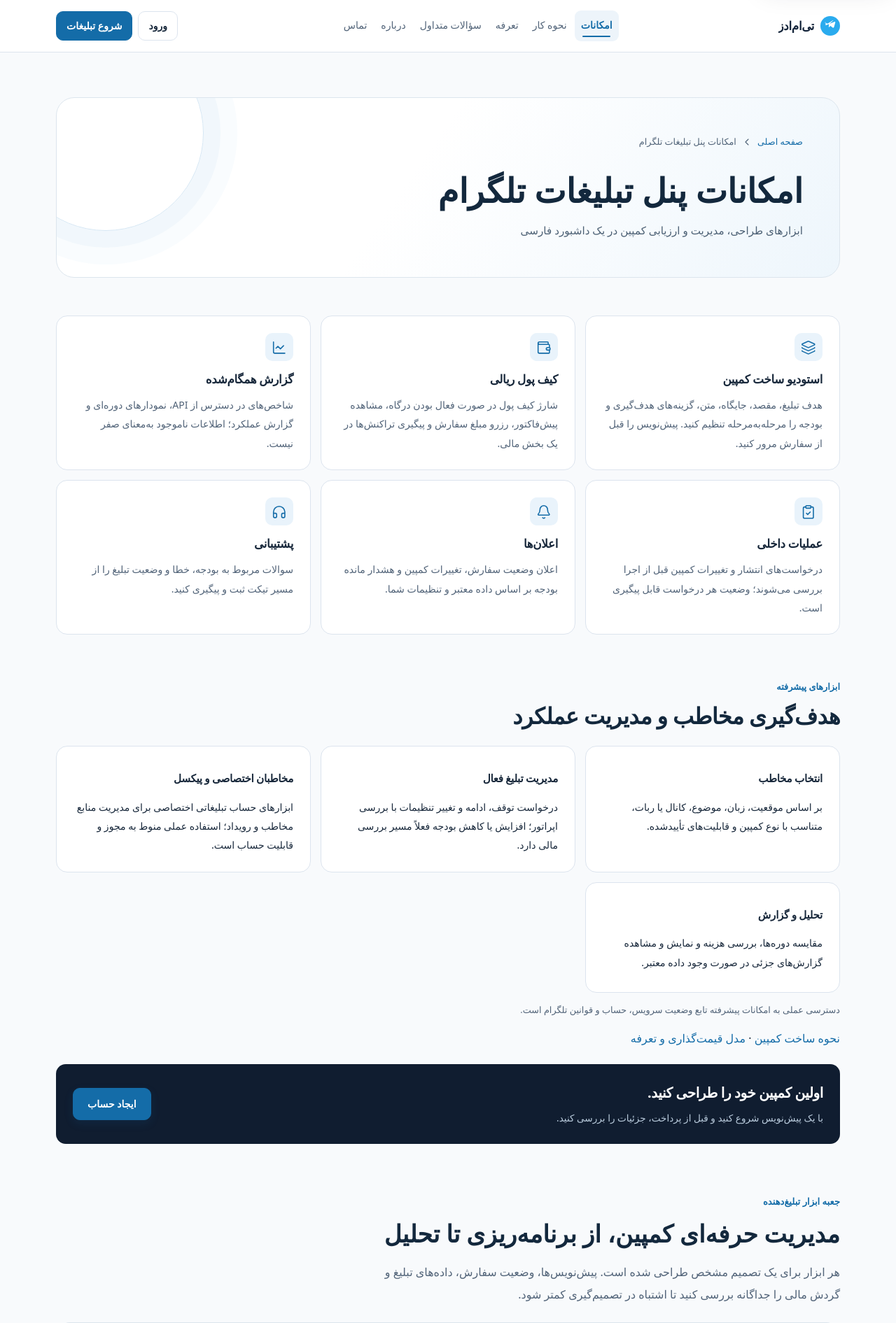
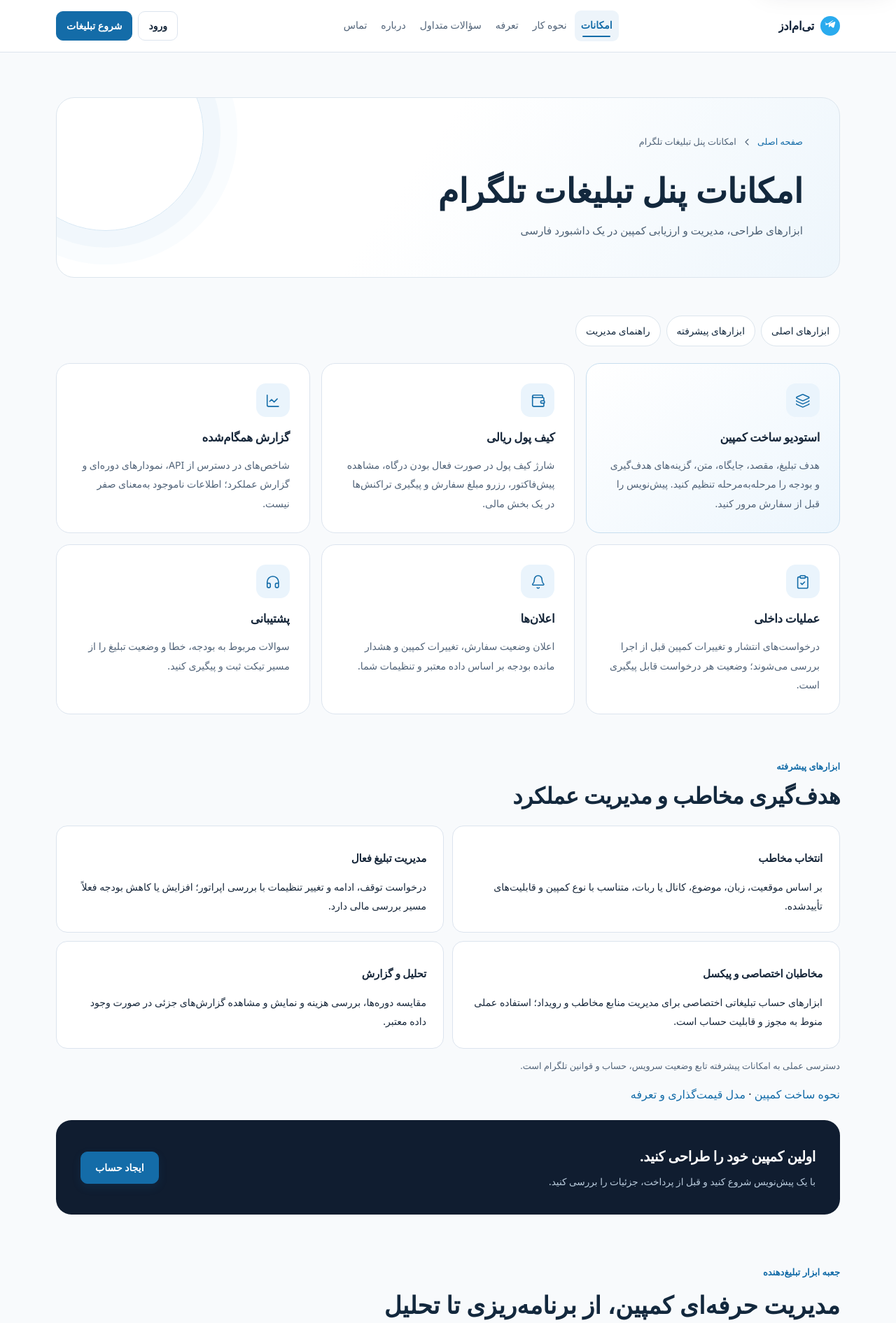
Before and after one commit to qashqaeii/TMADS, a Django app: page /features/ in a window 1280 px wide. Shown: the top 1891 px of the page at 70% size. Run offline with Django 5.2, Linux system fonts and the light colour scheme; parts of the project's set-up code (start-up, migrations or seed data) failed here and were passed over; some libraries are stand-ins or nearby versions; some web fonts are replaced.

Commit message:
style(features): organize capability cards and advanced tools

```diff
--- a/static/css/public-premium.css
+++ b/static/css/public-premium.css
@@ -78,3 +78,13 @@
 .pp-home .ui-landing-end{background:linear-gradient(125deg,#122a42,#194b73);border-radius:24px;padding:clamp(24px,4vw,42px);margin-block-start:34px}
 .pp-home .ui-landing-end h2{font-size:clamp(1.25rem,2.5vw,1.75rem)}
 @media(max-width:600px){.pp-home .ui-product-visual{border-radius:18px}.pp-home-index{justify-content:flex-start;gap:0 8px}.pp-home .ui-product-window__body{min-height:0}.pp-home .ui-landing-copy h1{font-size:clamp(1.85rem,7.5vw,2.35rem)}}
+
+
+.pp-features .pp-feature-core{gap:16px}
+.ui-final.pp-features .pp-feature-core .feature-card{min-height:210px;position:relative;align-content:start;gap:12px;padding:clamp(18px,2.6vw,28px);border-radius:20px}
+.pp-features .pp-feature-core .feature-card:first-child{background:linear-gradient(145deg,#fff,#edf6fd);border-color:#c7deef}
+.pp-features .feature-card__icon{width:48px;height:48px;border-radius:14px;background:#eaf4fc;color:var(--pp-blue)}
+.pp-features .pp-feature-advanced .ui-public-feature-grid{grid-template-columns:repeat(2,minmax(0,1fr));gap:12px}
+.pp-features .pp-feature-advanced .feature-card{min-height:140px;border-radius:16px}
+.pp-features .ui-landing-end{border-radius:22px;padding:clamp(22px,4vw,35px)}
+@media(max-width:600px){.ui-final.pp-features .pp-feature-core .feature-card{min-height:0}.pp-features .pp-feature-advanced .ui-public-feature-grid{grid-template-columns:minmax(0,1fr)}}
--- a/templates/public/features.html
+++ b/templates/public/features.html
@@ -1,9 +1,10 @@
 {% extends "public_base.html" %}
 {% block title %}امکانات — {{ PRODUCT_NAME }}{% endblock %}
+{% block public_page_class %} pp-features{% endblock %}
 {% block content %}
 {% include "includes/public_hero.html" with title="امکانات پنل تبلیغات تلگرام" subtitle="ابزارهای طراحی، مدیریت و ارزیابی کمپین در یک داشبورد فارسی" show_subtitle=1 compact=1 %}
 <section class="section public-section container">
-  <div class="feature-grid ui-public-feature-grid">
+  <nav class="pp-section-nav" aria-label="بخش‌های صفحه"><a href="#features-core">ابزارهای اصلی</a><a href="#features-advanced">ابزارهای پیشرفته</a><a href="#advertiser-toolkit">راهنمای مدیریت</a></nav><div id="features-core" class="feature-grid ui-public-feature-grid pp-feature-core" data-pp-reveal>
     <article class="feature-card"><span class="feature-card__icon ui-target-symbol" aria-hidden="true">{% include "includes/lucide_icon.html" with name="layers" size="md" %}</span><h2>استودیو ساخت کمپین</h2><p class="muted">هدف تبلیغ، مقصد، جایگاه، متن، گزینه‌های هدف‌گیری و بودجه را مرحله‌به‌مرحله تنظیم کنید. پیش‌نویس را قبل از سفارش مرور کنید.</p></article>
     <article class="feature-card"><span class="feature-card__icon ui-target-symbol" aria-hidden="true">{% include "includes/lucide_icon.html" with name="wallet" size="md" %}</span><h2>کیف پول ریالی</h2><p class="muted">شارژ کیف پول در صورت فعال بودن درگاه، مشاهده پیش‌فاکتور، رزرو مبلغ سفارش و پیگیری تراکنش‌ها در یک بخش مالی.</p></article>
     <article class="feature-card"><span class="feature-card__icon ui-target-symbol" aria-hidden="true">{% include "includes/lucide_icon.html" with name="line-chart" size="md" %}</span><h2>گزارش همگام‌شده</h2><p class="muted">شاخص‌های در دسترس از API، نمودارهای دوره‌ای و گزارش عملکرد؛ اطلاعات ناموجود به‌معنای صفر نیست.</p></article>
@@ -11,7 +12,7 @@
     <article class="feature-card"><span class="feature-card__icon ui-target-symbol" aria-hidden="true">{% include "includes/lucide_icon.html" with name="bell" size="md" %}</span><h2>اعلان‌ها</h2><p class="muted">اعلان وضعیت سفارش، تغییرات کمپین و هشدار مانده بودجه بر اساس داده معتبر و تنظیمات شما.</p></article>
     <article class="feature-card"><span class="feature-card__icon ui-target-symbol" aria-hidden="true">{% include "includes/lucide_icon.html" with name="headphones" size="md" %}</span><h2>پشتیبانی</h2><p class="muted">سوالات مربوط به بودجه، خطا و وضعیت تبلیغ را از مسیر تیکت ثبت و پیگیری کنید.</p></article>
   </div>
-  <section class="ui-landing-section"><header class="ui-landing-section-head"><div><p>ابزارهای پیشرفته</p><h2>هدف‌گیری مخاطب و مدیریت عملکرد</h2></div></header>
+  <section id="features-advanced" class="ui-landing-section pp-feature-advanced"><header class="ui-landing-section-head"><div><p>ابزارهای پیشرفته</p><h2>هدف‌گیری مخاطب و مدیریت عملکرد</h2></div></header>
   <div class="feature-grid ui-public-feature-grid">
     <article class="feature-card"><h3>انتخاب مخاطب</h3><p>بر اساس موقعیت، زبان، موضوع، کانال یا ربات، متناسب با نوع کمپین و قابلیت‌های تأییدشده.</p></article>
     <article class="feature-card"><h3>مدیریت تبلیغ فعال</h3><p>درخواست توقف، ادامه و تغییر تنظیمات با بررسی اپراتور؛ افزایش یا کاهش بودجه فعلاً مسیر بررسی مالی دارد.</p></article>
@@ -19,7 +20,7 @@
     <article class="feature-card"><h3>تحلیل و گزارش</h3><p>مقایسه دوره‌ها، بررسی هزینه و نمایش و مشاهده گزارش‌های جزئی در صورت وجود داده معتبر.</p></article>
   </div><p class="ui-landing-note">دسترسی عملی به امکانات پیشرفته تابع وضعیت سرویس، حساب و قوانین تلگرام است.</p>
   <p><a href="{% url 'public:how_it_works' %}">نحوه ساخت کمپین</a> · <a href="{% url 'public:pricing' %}">مدل قیمت‌گذاری و تعرفه</a></p></section>
-  <div class="ui-landing-end ui-public-end">
+  <div class="ui-landing-end ui-public-end" data-pp-reveal>
     <div><h2>اولین کمپین خود را طراحی کنید.</h2><p>با یک پیش‌نویس شروع کنید و قبل از پرداخت، جزئیات را بررسی کنید.</p></div>
     {% if user.is_authenticated %}<a class="btn btn-primary btn-lg" href="{% url 'campaigns:wizard_new' %}">ساخت کمپین</a>{% else %}<a class="btn btn-primary btn-lg" href="{% url 'accounts:register' %}">ایجاد حساب</a>{% endif %}
   </div>
```
